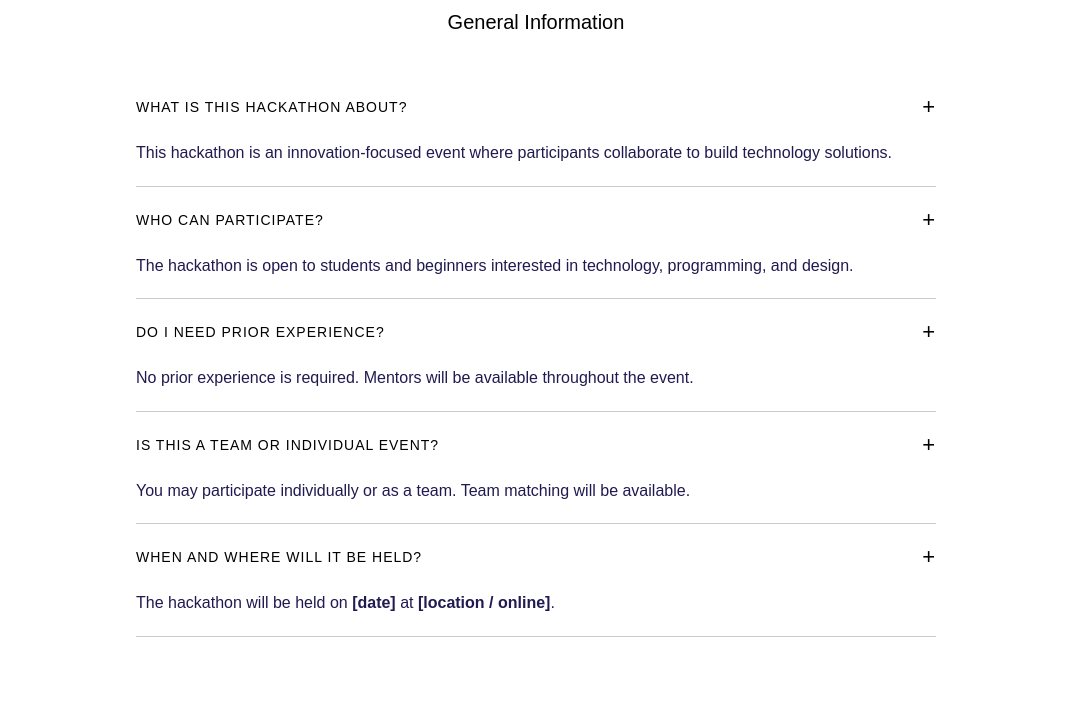
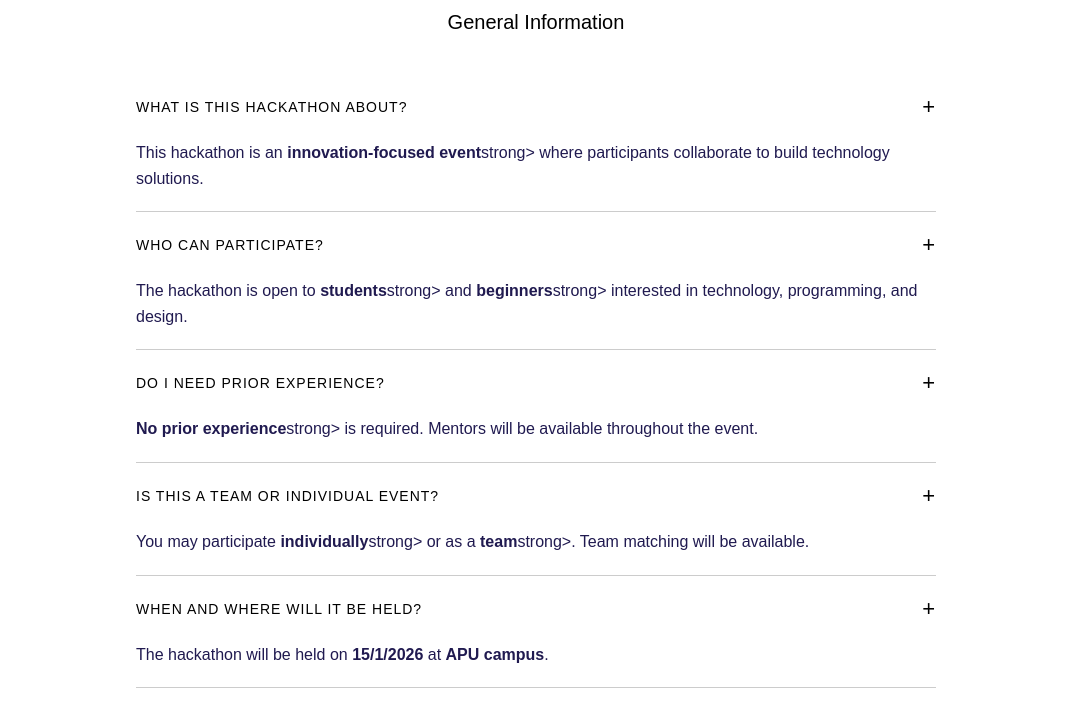
Before and after one commit to kingsen-06/fdd-assignment, a plain HTML site: page FAQs.html in a window 1280 px wide. Shown: the part 149-876 px from the top of the page, without its empty margins (104-1173 px from the left). Drawn offline with Linux system fonts and the light colour scheme.

Commit message:
Update FAQs.html

```diff
--- a/FAQs.html
+++ b/FAQs.html
@@ -36,7 +36,7 @@
 
     <div class="faq-answer">
         <p>
-        This hackathon is an innovation-focused event where participants
+        This hackathon is an <strong>innovation-focused event</strong>strong> where participants
         collaborate to build technology solutions.
         </p>
         </div>
@@ -51,7 +51,7 @@
 
     <div class="faq-answer">
       <p>
-        The hackathon is open to students and beginners interested in technology,
+        The hackathon is open to <strong>students</strong>strong> and <strong>beginners</strong>strong> interested in technology,
         programming, and design.
       </p>
     </div>
@@ -64,7 +64,7 @@
     </button>
     <div class="faq-answer">
       <p>
-        No prior experience is required. Mentors will be available throughout
+        <strong>No prior experience</strong>strong> is required. Mentors will be available throughout
         the event.
       </p>
     </div>
@@ -77,7 +77,7 @@
     </button>
     <div class="faq-answer">
       <p>
-        You may participate individually or as a team. Team matching will be
+        You may participate <strong>individually</strong>strong> or as a <strong>team</strong>strong>. Team matching will be
         available.
       </p>
     </div>
@@ -90,8 +90,8 @@
     </button>
     <div class="faq-answer">
       <p>
-        The hackathon will be held on <strong>[date]</strong> at
-        <strong>[location / online]</strong>.
+        The hackathon will be held on <strong>15/1/2026</strong> at
+        <strong>APU campus</strong>.
       </p>
     </div>
   </div>
```
